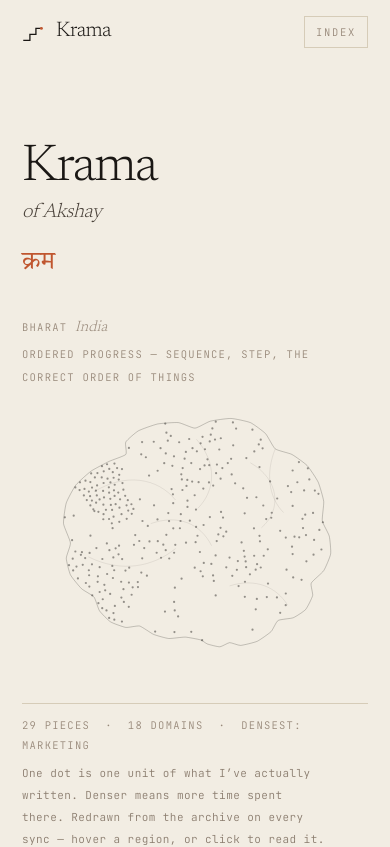
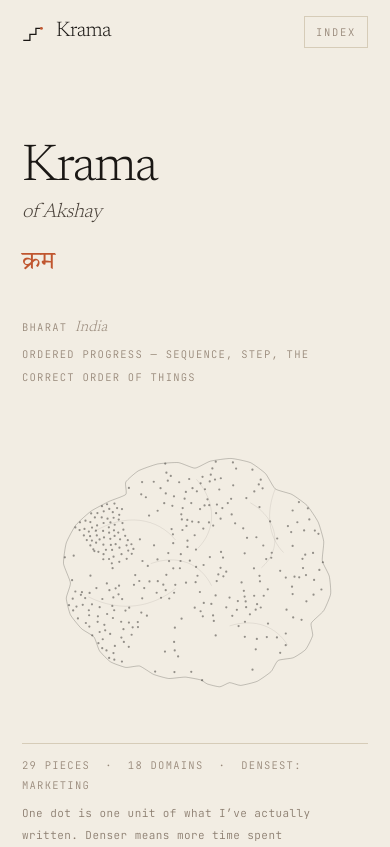
Before and after one commit to akshayexplores/akshay-life, a Next.js app: page / in a window 390 px wide. Shown: the top 847 px of the page. Built offline with nearby package versions, Linux system fonts and the light colour scheme.

Commit message:
style(cover): two-column cover grid for the title and the capacity plate

```diff
--- a/src/app/globals.css
+++ b/src/app/globals.css
@@ -163,6 +163,19 @@ a { color: inherit; text-decoration: none; }
   .sheet { padding: 0 22px; }
 }
 
+/* ── Cover: title column + capacity plate ───────────── */
+.cover-grid {
+  display: grid;
+  grid-template-columns: minmax(0, 1fr) minmax(0, 460px);
+  gap: 48px;
+  align-items: center;
+}
+.cover-plate { min-width: 0; }
+@media (max-width: 900px) {
+  .cover-grid { grid-template-columns: 1fr; gap: 40px; }
+  .cover-plate { max-width: 420px; }
+}
+
 /* ── Index list (ledger rows) ─────────────────────── */
 .idx { list-style: none; counter-reset: idx; }
 .idx > li { counter-increment: idx; border-bottom: 1px dotted var(--rule); }
```
